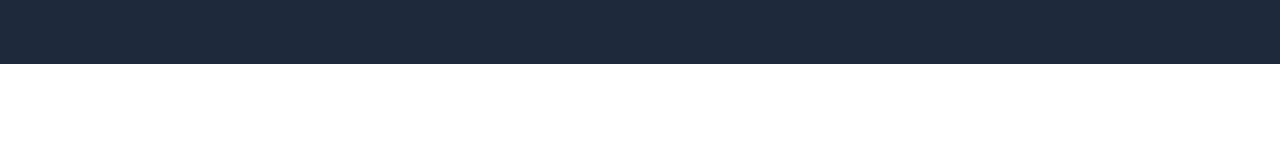
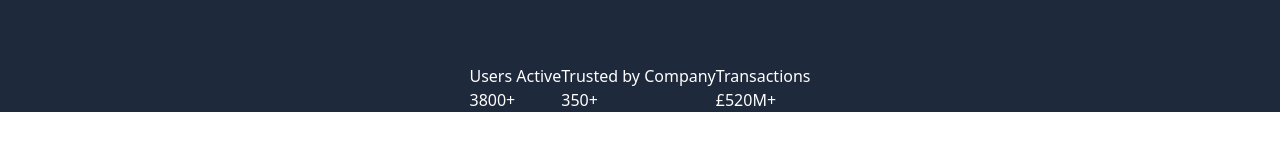
Before and after one commit to KodeIva/wiser, a React (Vite) app: page / in a window 1280 px wide. Shown: the part 602-752 px from the top of the page. Built offline with nearby package versions, Linux system fonts and the light colour scheme.

Commit message:
map() used to render through stats array, <Stats/> imported to App.js

```diff
--- a/src/App.jsx
+++ b/src/App.jsx
@@ -1,5 +1,6 @@
 import Hero from "./components/Hero"
 import Navbar from "./components/Navbar"
+import Stats from "./components/Stats"
 
 
 function App() {
@@ -15,6 +16,7 @@ function App() {
      <div className="bg-slate-800 flex justify-center items-start">
        <div className="xl:max-w-[1280px] w-full">
         <Hero/>
+        <Stats />
        </div>
      </div>
    </div>
--- a/src/components/Stats.jsx
+++ b/src/components/Stats.jsx
@@ -1,9 +1,17 @@
-import React from 'react'
+import { stats } from "../data/data"
 
 const Stats = () => {
   return (
     <section className='flex text-white justify-center items-center'>
-
+      {stats.map((stat) => {
+        const { id, title, count } = stat
+        return (
+            <div key={id}>
+              <h4>{title}</h4>
+              <p>{count}</p>
+            </div>
+        )
+      })}
     </section>
   )
 }
```
